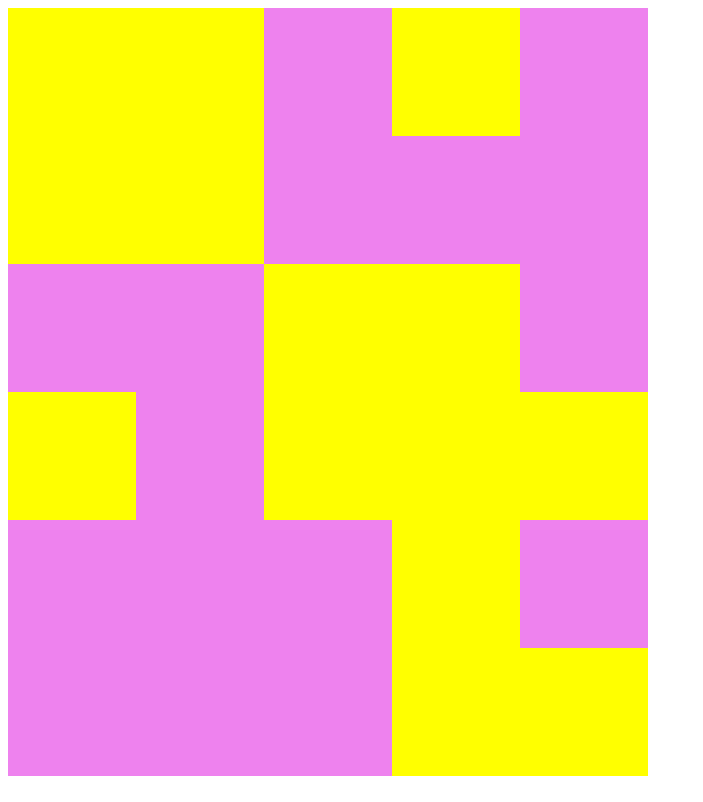
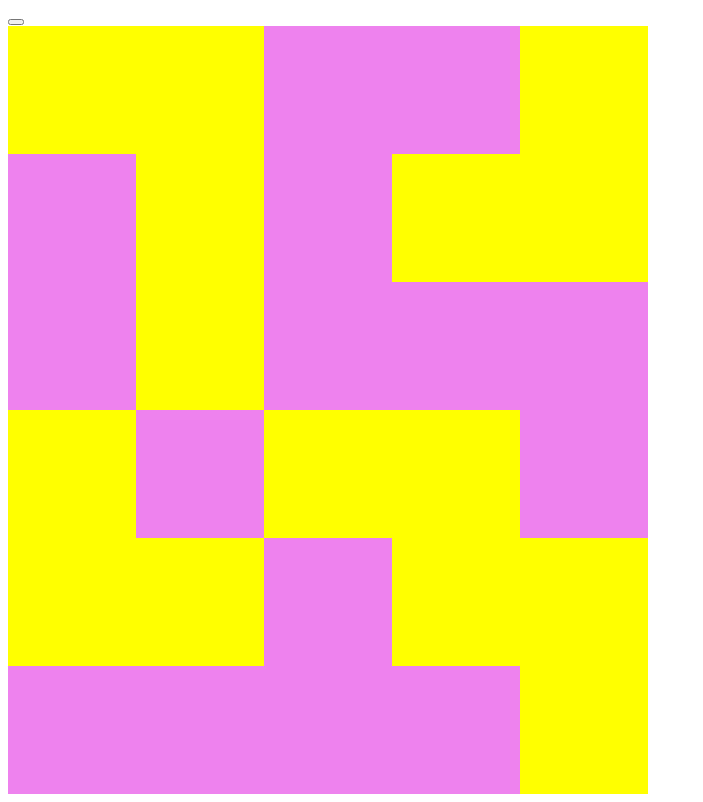
Before and after one commit to Ajris/IO_frontend, a React (Create React App) app: page / in a window 1280 px wide. Shown: the whole page, without its empty margins (0-703 px from the left). Built offline with nearby package versions, Linux system fonts and the light colour scheme.

Commit message:
Add tile logic

```diff
--- a/src/App.tsx
+++ b/src/App.tsx
@@ -1,14 +1,21 @@
-import React from 'react';
+import React, {useState} from 'react';
 import { MapTileProps } from './components/map/MapTile';
 import Map, { TileRowProps } from './components/map/Map';
 import './App.css';
+import Tile, {WallTile, FloorTile} from './model/map/tile'
 
-const rows: TileRowProps[] =
-    [1, 2, 3, 4, 5, 6].map(_ => ({"tiles": [1, 2, 3, 4, 5].map(_ => ({"color": Math.random() > 0.5 ? "violet" : "yellow"} as MapTileProps))} as TileRowProps));
+const tiles = (): Tile[][] =>
+    [1, 2, 3, 4, 5, 6].map(_ => ([1, 2, 3, 4, 5].map(_ => (Math.random() > 0.5 ? new WallTile() : new FloorTile()))))
+
+
+const rows_init = (): TileRowProps[] =>
+    tiles().map(row => ({"tiles": row.map(tile => ({"color": tile.color} as MapTileProps))} as TileRowProps));
 
 function App() {
+  const [rows, setRows] = useState(rows_init())
   return (
     <div className="App">
+      <button onClick={() => setRows(rows_init())}/>
       <Map rows={rows}/>
     </div>
   );
--- /dev/null
+++ b/src/model/map/tile.ts
@@ -0,0 +1,17 @@
+interface Tile {
+    canMoveTo: () => boolean;
+    color: string;
+};
+
+class WallTile implements Tile {
+    canMoveTo = () => false;
+    color = 'violet'
+}
+
+class FloorTile implements Tile {
+    canMoveTo = () => true;
+    color = 'yellow'
+}
+
+export { WallTile, FloorTile};
+export default Tile;
```
